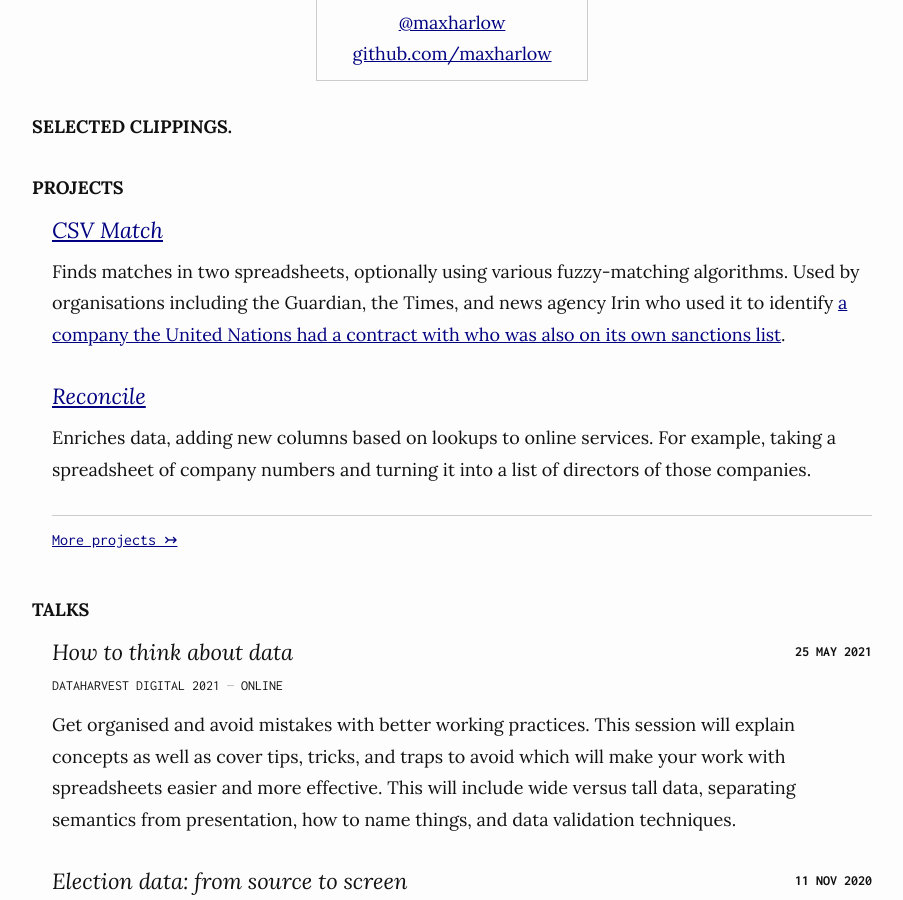
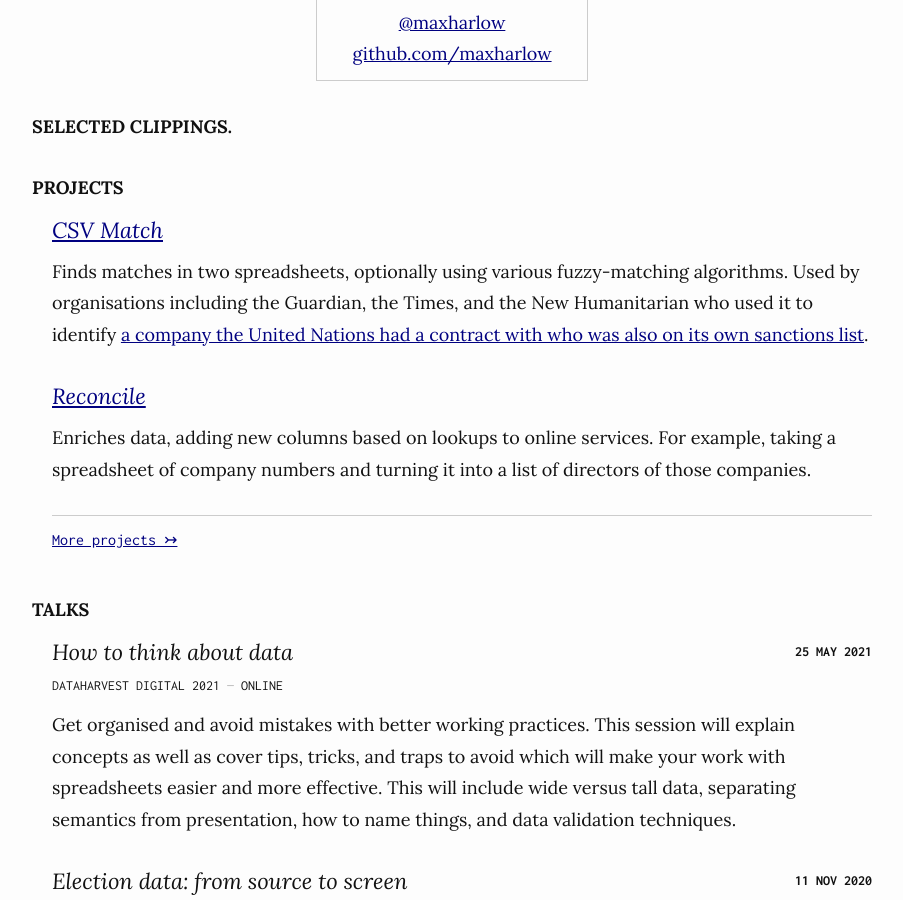
Before and after one commit to maxharlow/maxharlow.github.io, a Jekyll site: the page built from index.md, in a window 1280 px wide and 900 px high, scrolled down 726 px. Shown: the whole window, without its empty margins (188-1091 px from the left). Built offline with Jekyll 4.4.1, drawn with Linux system fonts in a browser that asks for light colours.

Commit message:
Update link

```diff
--- a/_data/projects.yaml
+++ b/_data/projects.yaml
@@ -3,7 +3,7 @@
     type: tool
     state: ongoing
     details: |
-        Finds matches in two spreadsheets, optionally using various fuzzy-matching algorithms. Used by organisations including the Guardian, the Times, and news agency Irin who used it to identify [a company the United Nations had a contract with who was also on its own sanctions list](https://www.irinnews.org/investigation/2016/09/02/exclusive-un-paying-blacklisted-diamond-company-central-african-republic).
+        Finds matches in two spreadsheets, optionally using various fuzzy-matching algorithms. Used by organisations including the Guardian, the Times, and the New Humanitarian who used it to identify [a company the United Nations had a contract with who was also on its own sanctions list](https://www.thenewhumanitarian.org/investigations/2016/09/02/exclusive-un-paying-blacklisted-diamond-company-central-african-republic).
 
 -   title: Reconcile
     link: https://github.com/maxharlow/reconcile
```
